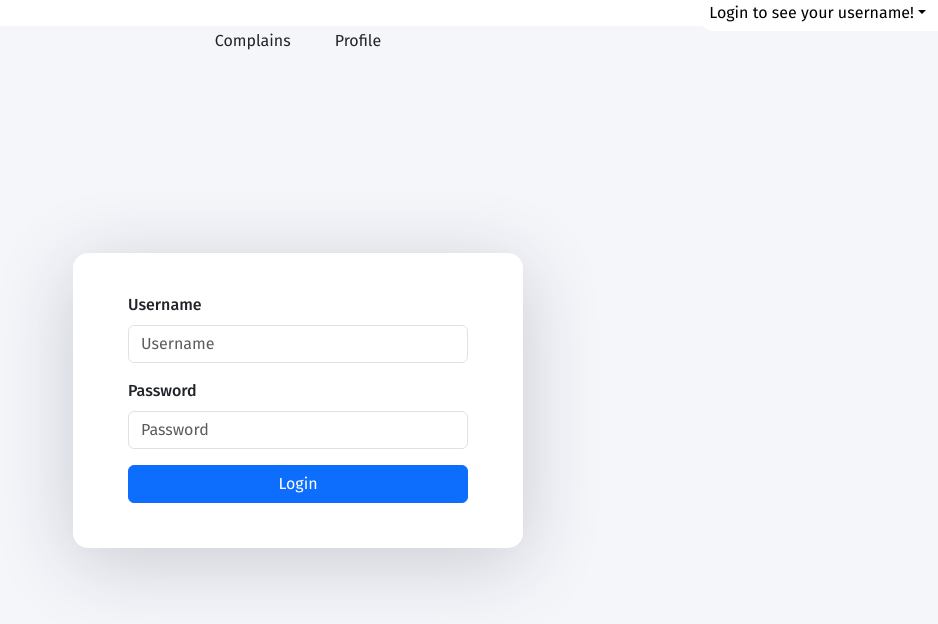
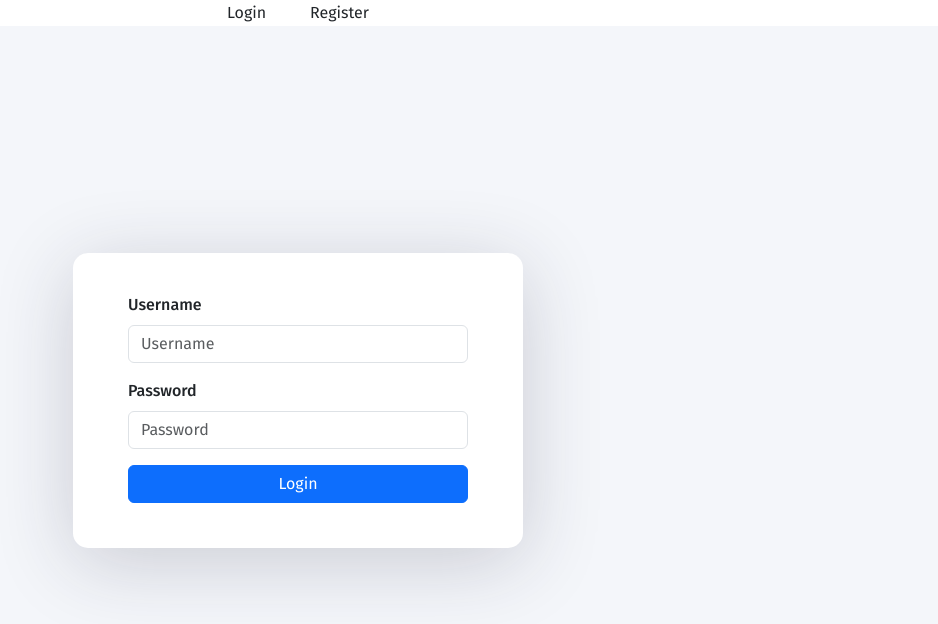
Before and after one commit to zallixx/SimpleVotings-front, a React (Create React App) app: page /login in a window 1280 px wide. Shown: the top 624 px of the page, without its empty margins (342-1280 px from the left). Built offline with nearby package versions, Linux system fonts and the light colour scheme; the HTML template or start-up script is replaced by a standard one.

Commit message:
защита навбара от неавторизованного пользователя

```diff
--- a/src/components/Header.js
+++ b/src/components/Header.js
@@ -6,12 +6,17 @@ import AuthContext from "../context/AuthContext";
 
 import './Header.css';
 
-const tabs = {
+const authorized_tabs = {
     'Home': '/',
     'Polls' : '/polls/',
     'Complains' : '/complains/',
     'Profile' : '/profile/',
 };
+
+const unauthorized_tabs = {
+    'Login' : '/login/',
+    'Register' : '/register/',
+}
 
 const menu_items = {
     'Vote history': '/vote-history/',
@@ -39,10 +44,15 @@ const Header = () => {
         setIsOpen(!isOpen);
     };
 
-    const handleTabClick = (tab) => {
-        navigate(tabs[tab]);
+    const handleAuthorizedTabClick = (tab) => {
+        navigate(authorized_tabs[tab]);
         setActiveTab(tab);
-    }
+    };
+
+    const handleUnAuthorizedTabClick = (tab) => {
+        navigate(unauthorized_tabs[tab]);
+        setActiveTab(tab);
+    };
 
     const handleMenuItemClick = (item) => {
         const path = menu_items[item];
@@ -52,9 +62,16 @@ const Header = () => {
         setActiveTab(item);
     };
 
-    const items_tabs = Object.keys(tabs).map((tab) => (
+    const items_tabs = Object.keys(authorized_tabs).map((tab) => (
         <button className={`btn border-0 rounded-0 tab ${activeTab === tab ? 'active' : ''}`} value={tab} key={tab}
-                onClick={() => handleTabClick(tab)}>
+                onClick={() => handleAuthorizedTabClick(tab)}>
+            {tab}
+        </button>
+    ))
+
+    const unauthorized_items = Object.keys(unauthorized_tabs).map((tab) => (
+        <button className={`btn border-0 rounded-0 tab ${activeTab === tab ? 'active' : ''}`} value={tab} key={tab}
+                onClick={() => handleUnAuthorizedTabClick(tab)}>
             {tab}
         </button>
     ))
@@ -94,15 +111,18 @@ const items_menu = (
     return (
         <MantineProvider>
             <div className="navbar fixed-top" style={{backgroundColor: '#ffffff', height: '3.2%'}}>
-                <button className="dropdown-toggle btn border-0 rounded-start-pill" onClick={handleButtonClick}
-                    style={{position: 'absolute', right: 0, backgroundColor: '#ffffff', color: 'black', }}
-                >
-                {user_prop.name}
-            </button>
+                {user !== null ?
+                    <button className="dropdown-toggle btn border-0 rounded-start-pill" onClick={handleButtonClick}
+                            style={{position: 'absolute', right: 0, backgroundColor: '#ffffff', color: 'black', }}
+                    >
+                        {user_prop.name}
+                    </button>
+                    : null
+                }
             {isOpen && (
                 <div style={{position: 'absolute', right: 0, top: '100%'}}>
                     <ButtonGroup style={{ backgroundColor: '#ffffff', height: '100%', width: '100%'}} className="shadow">
-                        {items_menu}
+                        {user !== null ? items_menu : null}
                     </ButtonGroup>
                 </div>
             )}
@@ -110,7 +130,7 @@ const items_menu = (
                     <Container size="md">
                         <Tabs>
                         <Tabs.List>
-                            {items_tabs}
+                        {user !== null ? items_tabs : unauthorized_items}
                         </Tabs.List>
                     </Tabs>
                 </Container>
--- a/src/components/NotFoundPage/NotFoundPage.js
+++ b/src/components/NotFoundPage/NotFoundPage.js
@@ -14,7 +14,7 @@ const NotFoundPage = () => {
                 been moved to another URL.
             </Text>
             <Group justify="center">
-                <button className="btn my-2 rounded-pill" style={{ backgroundColor: '#ffffff', }} onClick={() => navigate('/')}>
+                <button className="btn my-2 rounded-pill shadow-lg" style={{ backgroundColor: '#ffffff', }} onClick={() => navigate('/')}>
                     Take me back to home page
                 </button>
             </Group>
--- a/src/pages/HomePage.js
+++ b/src/pages/HomePage.js
@@ -2,7 +2,7 @@ import React from "react";
 
 const HomePage = () => {
     return (
-        <div>
+        <div className="PollsPage">
             <p>You are logged to this page</p>
         </div>
     )
```
Also changed, not shown: src/pages/HomePage.css (added, +9 -0 lines).
